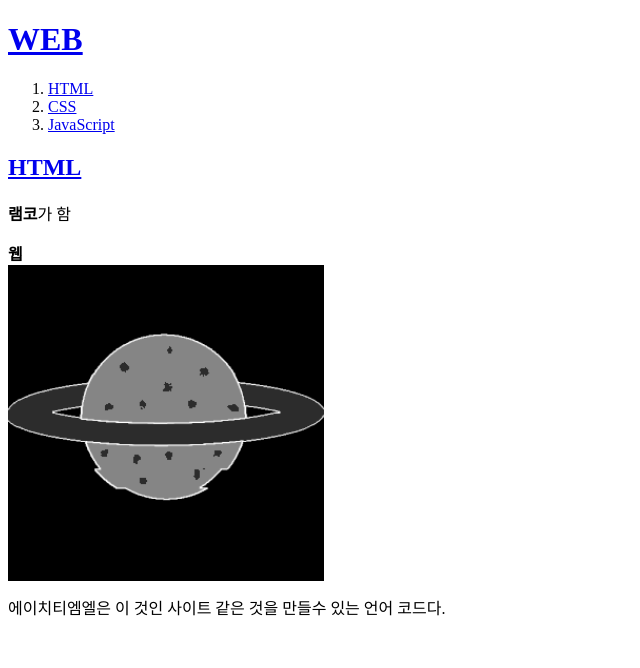
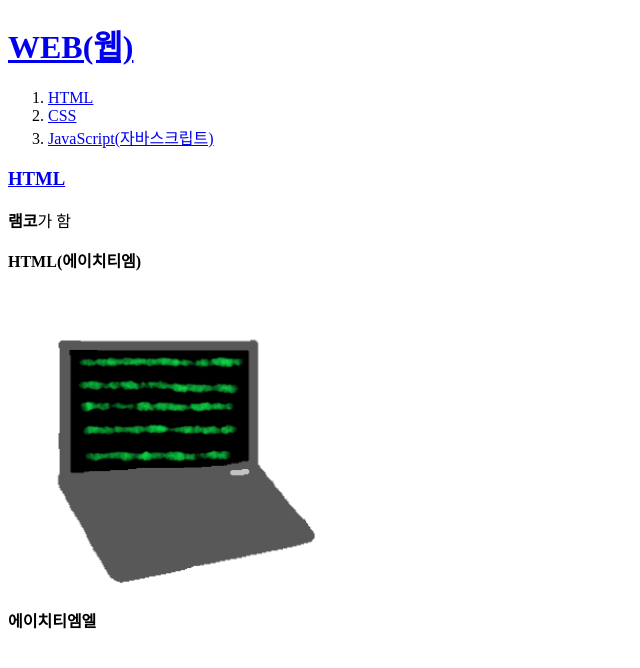
Before and after one commit to RobloxmakeStuio/web1, a plain HTML site: page 1.html in a window 1280 px wide. Shown: the whole page, without its empty margins (0-640 px from the left). Drawn offline with Linux system fonts and the light colour scheme.

Commit message:
이미지 와 글

```diff
--- a/1.html
+++ b/1.html
@@ -5,15 +5,15 @@
 <meta charset="utf-8">
 </head>
 <body>
-  <h1><a href="index.html">WEB</a></h1>
+  <h1><a href="index.html">WEB(웹)</a></h1>
 <ol>
   <li><a href="1.html">HTML</a></li>
   <li><a href="2.html">CSS</a></li>
-  <li><a href="3.html">JavaScript</a></li>
+  <li><a href="3.html">JavaScript(자바스크립트)</a></li>
 </ol>
-<h2><a href="https://www.w3.org/TR/html4/"target="_blank" title="html5 speicification">HTML</a></h2> <p><strong>램코</strong>가 함</p>
-<strong>웹</strong>
-<br><img src="Space.gif" width="25%">
-<P style="margin-top:10px;">에이치티엠엘은 이 것인 사이트 같은 것을 만들수 있는 언어 코드다.</P>
+<h3><a href="https://www.w3.org/TR/html4/"target="_blank" title="html5 speicification">HTML</a></h2> <p><strong>램코</strong>가 함</p>
+<strong>HTML(에이치티엠)</strong>
+<br><img src="N.gif" width="25%" title="램코가 만듬">
+<P><strong>에이치티엠엘</strong></P>
 </body>
 </html>
```
Also changed, not shown: 2.html (+5 -6 lines), 3.html (+7 -8 lines), index.html (+7 -7 lines), N.gif (added).
